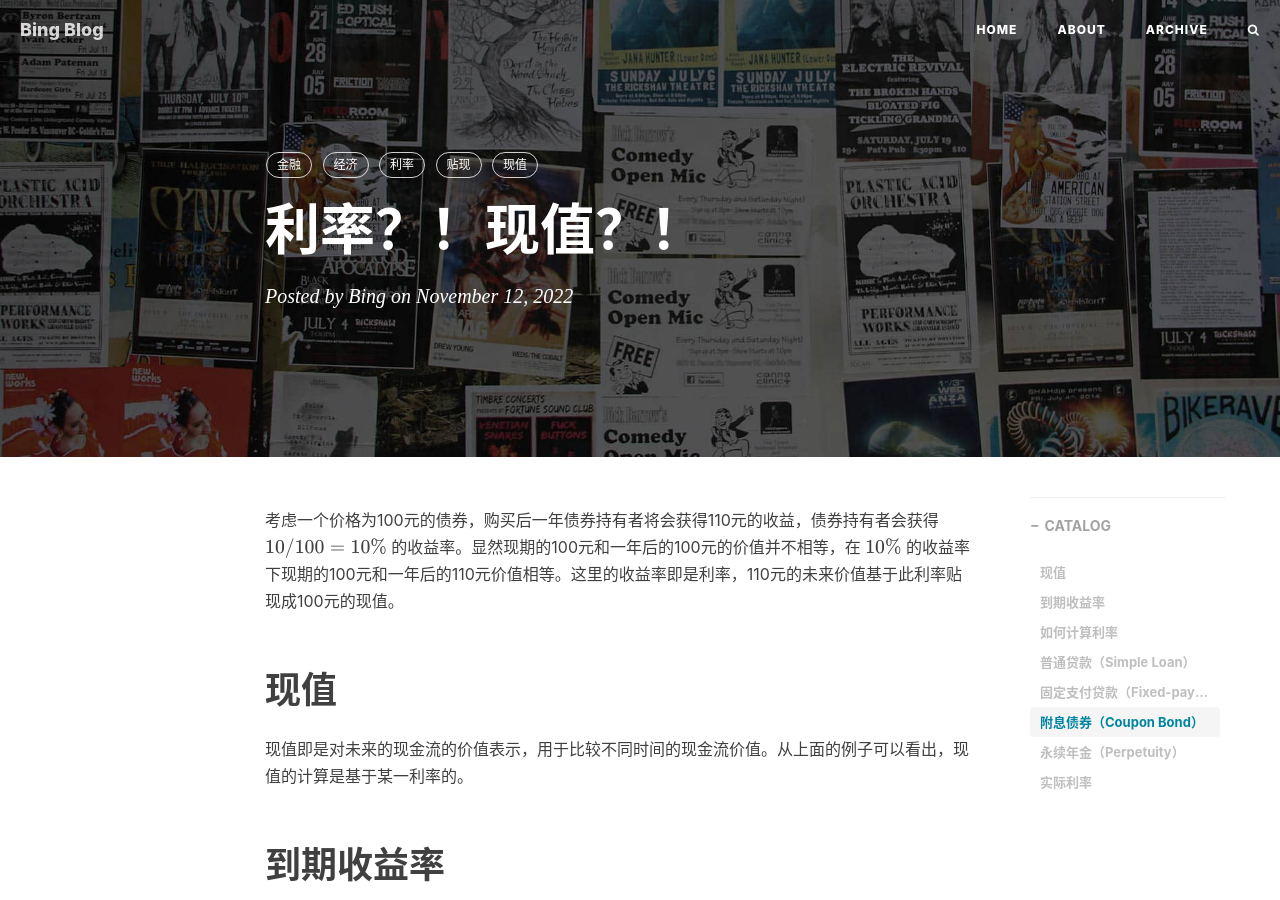
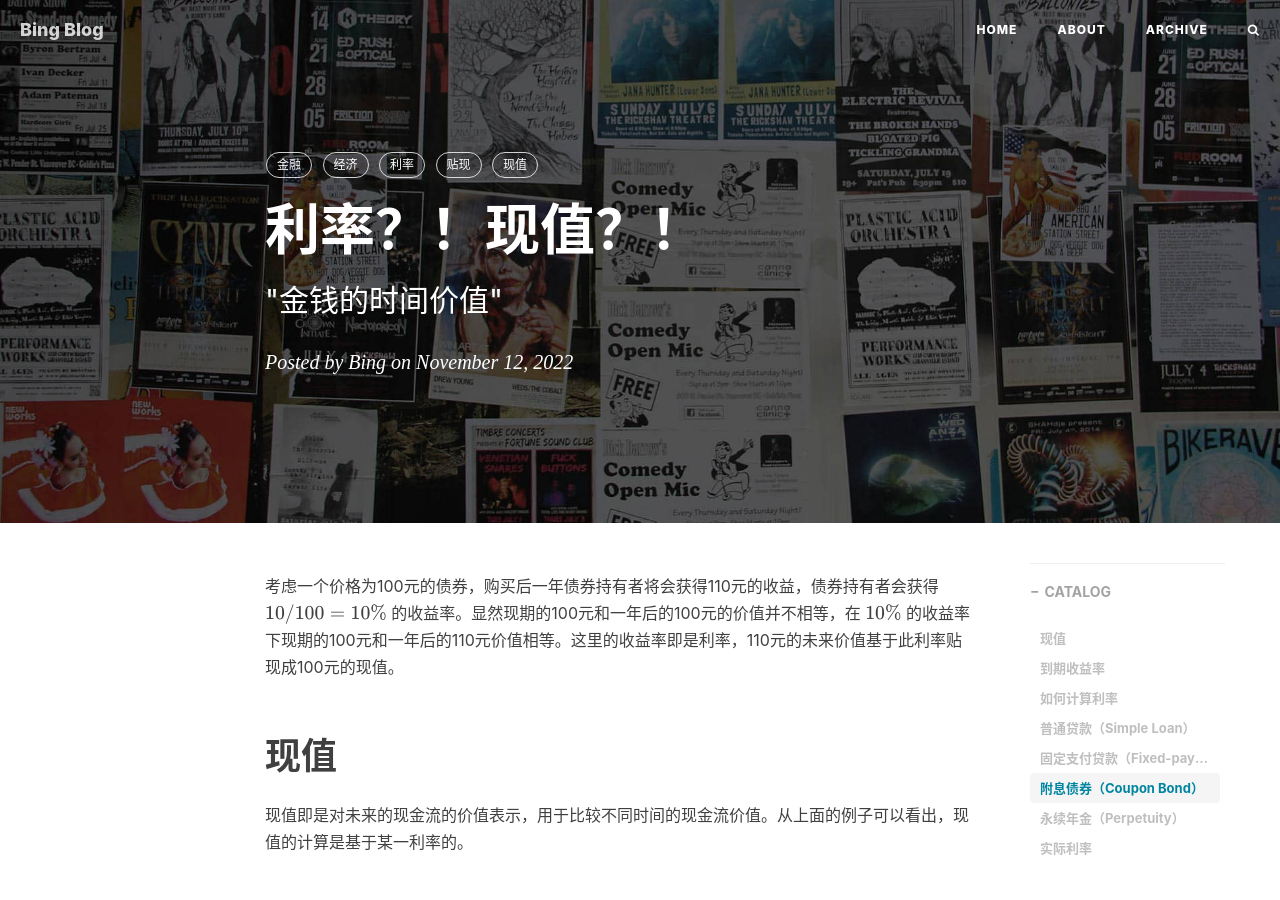
Before and after one commit to qiubinglin/qiubinglin.github.io, a Jekyll site: the page built from _posts/2022-11-12-Interest Rate and Present Value.md, in a window 1280 px wide and 900 px high. Built offline with Jekyll 4.4.1, drawn with Linux system fonts in a browser that asks for light colours; nearby versions of some CDN libraries; formulas are drawn with MathJax 3; comment, search, counter and statistics services are not loaded.

Commit message:
Interest Rate and Present Value

```diff
--- a/_posts/2022-11-12-Interest Rate and Present Value.md
+++ b/_posts/2022-11-12-Interest Rate and Present Value.md
@@ -1,6 +1,7 @@
 ---
 layout:     post
 title:      "利率？！现值？！"
+subtitle:   " \"金钱的时间价值\""
 date:       2022-11-12 09:53:00
 author:     "Bing"
 catalog:    true
```
